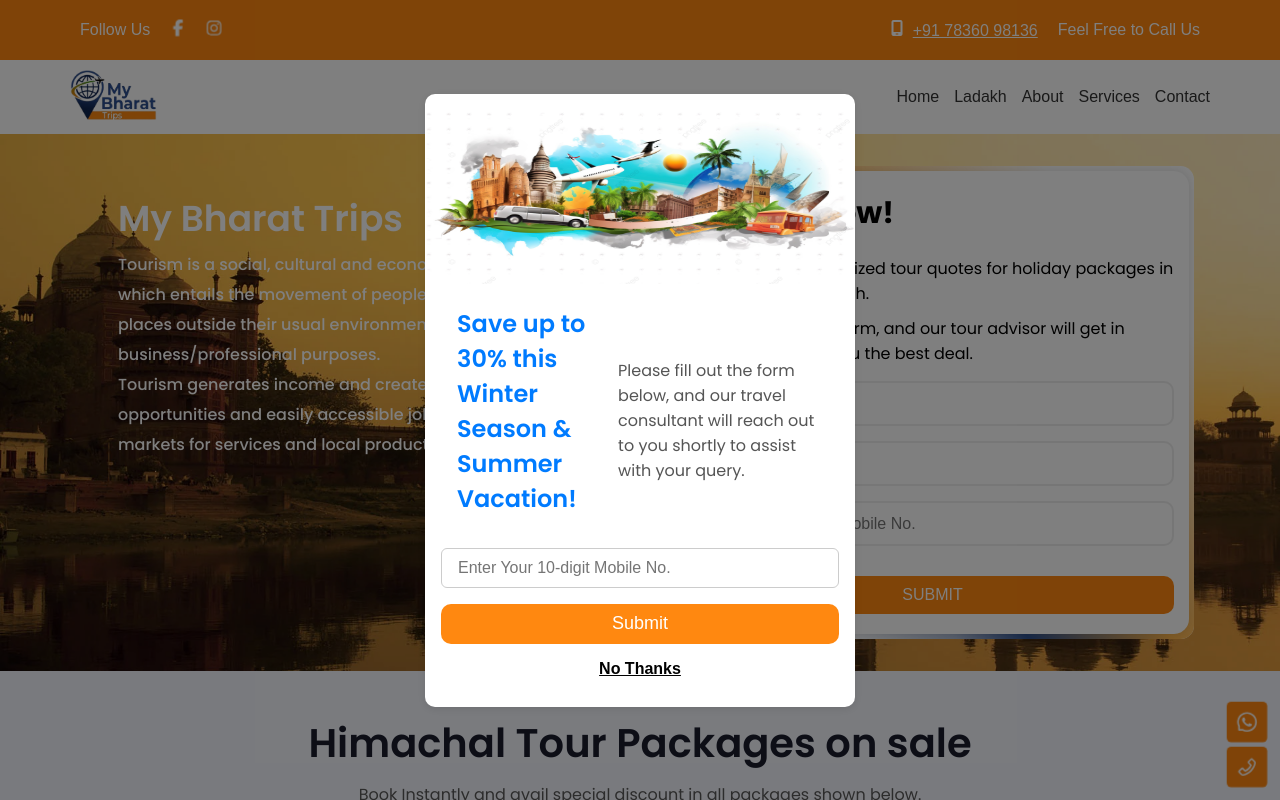
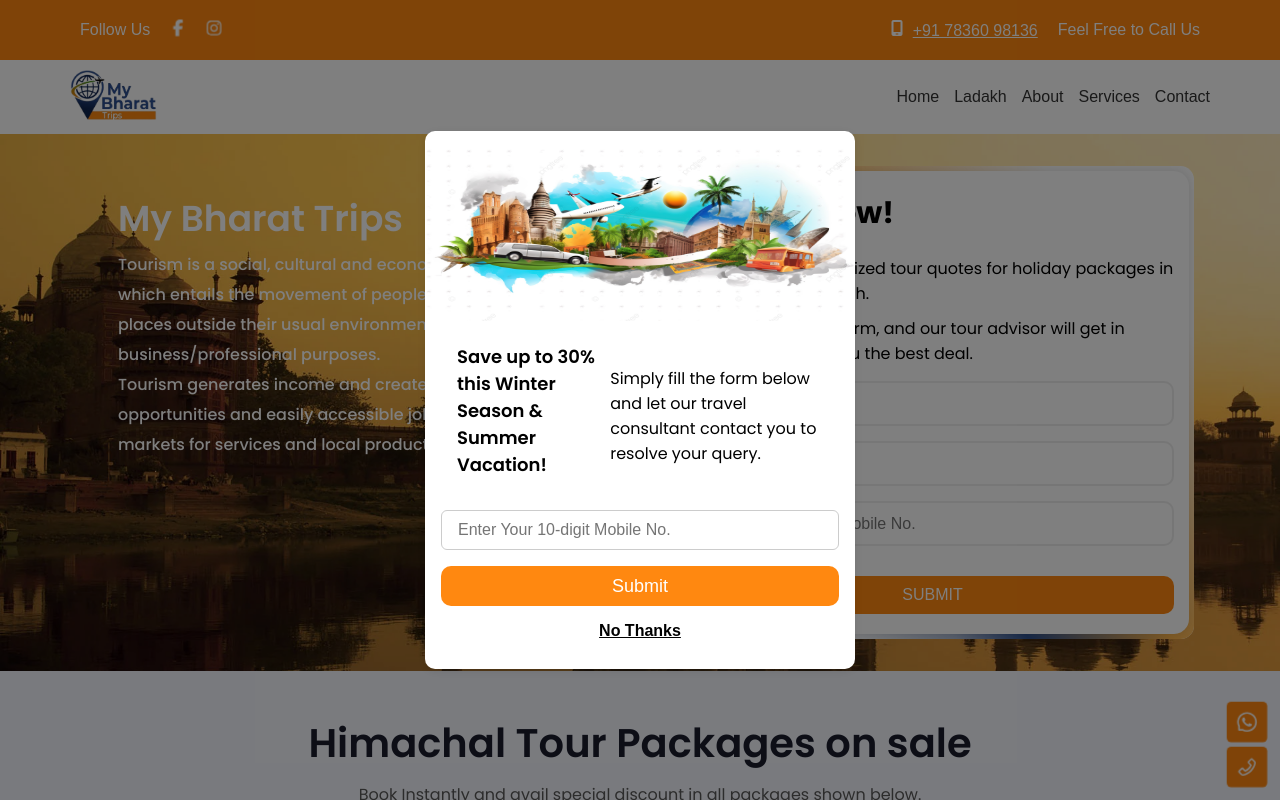
Before and after one commit to vikramkumartejani/himachal-trips, a Next.js app: page / in a window 1280 px wide. Shown: the top 800 px of the page. Built offline with nearby package versions, Linux system fonts and the light colour scheme.

Commit message:
update code

```diff
--- a/src/app/components/EnquiryModel.js
+++ b/src/app/components/EnquiryModel.js
@@ -12,14 +12,8 @@
 
           <div className='modal-body'>
             <div className='modal-header'>
-            <h4 style={{ fontSize: '24px', fontWeight: 'bold', color: '#007bff' }}>
-                Save up to 30% this Winter Season & Summer Vacation!
-            </h4>
-            <p style={{ fontSize: '16px', color: '#555', marginTop: '10px' }}>
-                Please fill out the form below, and our travel consultant will reach out to you shortly to assist with your query.
-            </p>
-            {/* <h4>Save up to 30% this Winter Season & Summer Vacation!</h4> */}
-            {/* <p>Simply fill the form below and let our travel consultant contact you to resolve your query.</p> */}
+            <h4>Save up to 30% this Winter Season & Summer Vacation!</h4>
+            <p>Simply fill the form below and let our travel consultant contact you to resolve your query.</p>
             </div>
             <form style={{ width: '100%' }} >
               <div className='modal-input'>
```
